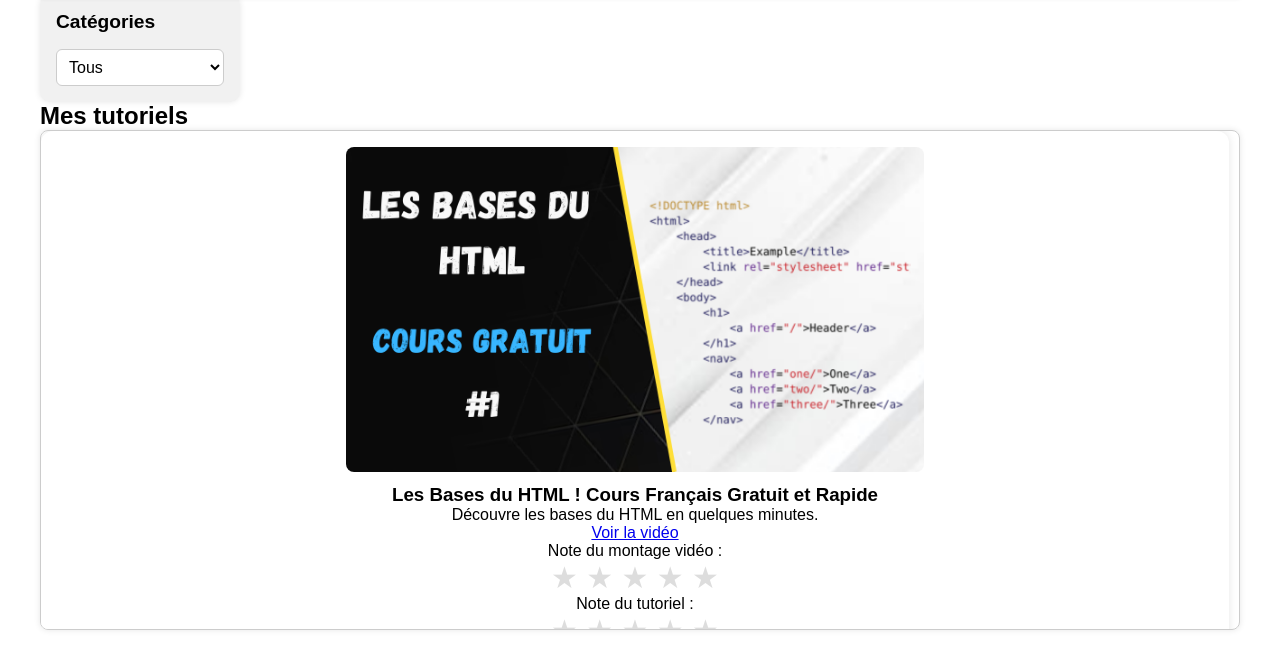
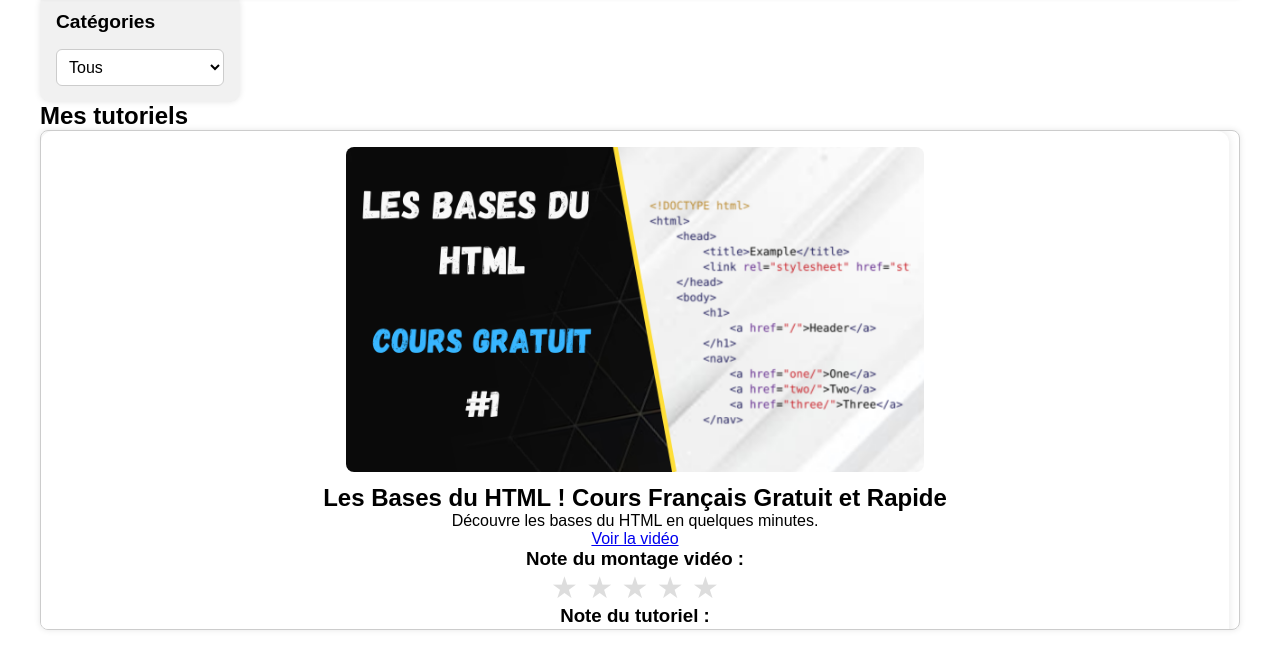
Before and after one commit to bretchou/NoteMesTutos, a plain HTML site: page tutos.html in a window 1280 px wide. Shown: the part 105-769 px from the top of the page. Drawn offline with Linux system fonts and the light colour scheme.

Commit message:
Add files via upload

```diff
--- a/tutos.html
+++ b/tutos.html
@@ -42,7 +42,7 @@
     <!-- Tuto 1 - HTML -->
     <div class="tuto-card html">
         <img src="HTMLimage1.png" alt="Miniature tuto HTML">
-        <h3>Les Bases du HTML ! Cours Français Gratuit et Rapide</h3>
+        <h2>Les Bases du HTML ! Cours Français Gratuit et Rapide</h2>
         <p>Découvre les bases du HTML en quelques minutes.</p>
         <a href="https://youtu.be/h2IOqV59rhE" target="_blank">Voir la vidéo</a>
         <form action="https://formspree.io/f/mnnpgdaw" method="POST">
@@ -50,7 +50,7 @@
             <input type="hidden" name="Titre de la vidéo" value="Les Bases du HTML ! Cours Français Gratuit et Rapide">
 
             <!-- Système de notation -->
-            <label for="rating">Note du montage vidéo :</label><br>
+            <h3  for="rating">Note du montage vidéo :</h3>
             <div class="rating">
                 <input type="radio" name="note du montage" value="5" id="star5-html-montage" required><label for="star5-html-montage">★</label>
                 <input type="radio" name="note du montage" value="4" id="star4-html-montage" required><label for="star4-html-montage">★</label>
@@ -58,7 +58,7 @@
                 <input type="radio" name="note du montage" value="2" id="star2-html-montage" required><label for="star2-html-montage">★</label>
                 <input type="radio" name="note du montage" value="1" id="star1-html-montage" required><label for="star1-html-montage">★</label>
             </div>
-            <label for="rating">Note du tutoriel :</label><br>
+            <h3 for="rating">Note du tutoriel :</h3>
             <div class="rating">
                 <input type="radio" name="Note du tutoriel" value="5" id="star5-html-tuto" required><label for="star5-html-tuto">★</label>
                 <input type="radio" name="Note du tutoriel" value="4" id="star4-html-tuto" required><label for="star4-html-tuto">★</label>
@@ -66,7 +66,7 @@
                 <input type="radio" name="Note du tutoriel" value="2" id="star2-html-tuto" required><label for="star2-html-tuto">★</label>
                 <input type="radio" name="Note du tutoriel" value="1" id="star1-html-tuto" required><label for="star1-html-tuto">★</label>
             </div>
-            <label for="rating">Note de l'audio (musique, son micro) :</label><br>
+            <h3 for="rating">Note de l'audio (musique, son micro) :</h3>
             <div class="rating">
                 <input type="radio" name="note de l'audio" value="5" id="star5-html-audio" required><label for="star5-html-audio">★</label>
                 <input type="radio" name="note de l'audio" value="4" id="star4-html-audio" required><label for="star4-html-audio">★</label>
```
